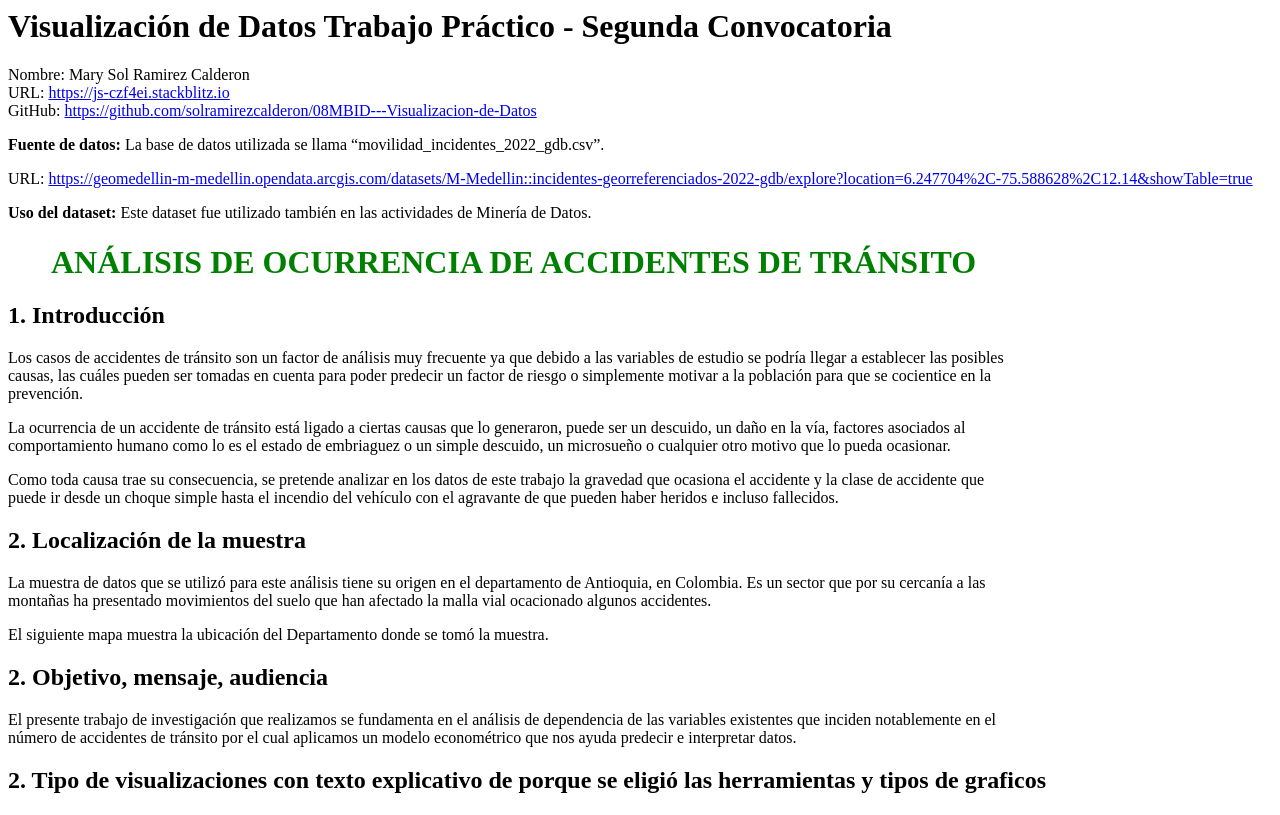
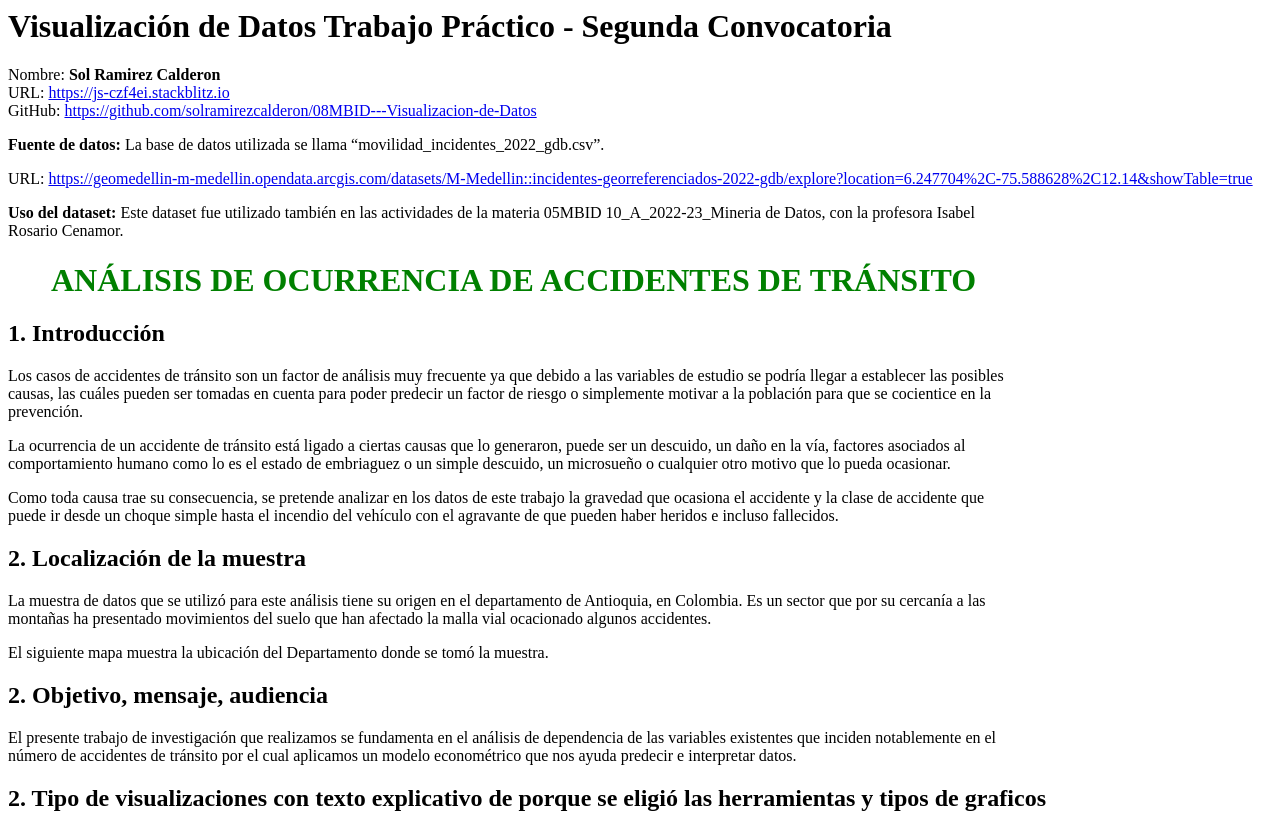
Before and after one commit to solramirezcalderon/TrabajoPracticoVisaulizacionDatos, a website: page index.html in a window 1280 px wide. Shown: the top 815 px of the page. Drawn offline with Linux system fonts and the light colour scheme.

Commit message:
1 file modified

```diff
--- a/index.html
+++ b/index.html
@@ -1,6 +1,8 @@
-<h1> Visualización de Datos Trabajo Práctico - Segunda Convocatoria </h1>
+
 <div id="app">
-  <span class="negrita">Nombre:</span> Mary Sol Ramirez Calderon
+  <h1> Visualización de Datos Trabajo Práctico - Segunda Convocatoria </h1>
+
+  <span class="negrita">Nombre:</span> <b> Sol Ramirez Calderon</b>
   <br />
 <span class="negrita">URL:</span>
   <a href="https://js-czf4ei.stackblitz.io" target="_blank">
@@ -22,10 +24,9 @@
 <a href="https://geomedellin-m-medellin.opendata.arcgis.com/datasets/M-Medellin::incidentes-georreferenciados-2022-gdb/explore?location=6.247704%2C-75.588628%2C12.14&showTable=true" target="_blank">
   https://geomedellin-m-medellin.opendata.arcgis.com/datasets/M-Medellin::incidentes-georreferenciados-2022-gdb/explore?location=6.247704%2C-75.588628%2C12.14&showTable=true
 </a>
-<p style="width: 80%;"><b>Uso del dataset:</b> Este dataset fue utilizado también en las actividades de Minería de Datos.
+<p style="width: 80%;"><b>Uso del dataset:</b> Este dataset fue utilizado también en las actividades de la materia 05MBID 10_A_2022-23_Mineria de Datos, con la profesora Isabel Rosario Cenamor.
 </p>
 </body>
-
 
 <h1 style="color: green; text-align: center; width: 80%;
 "> ANÁLISIS DE OCURRENCIA DE ACCIDENTES DE TRÁNSITO </h1>
```
